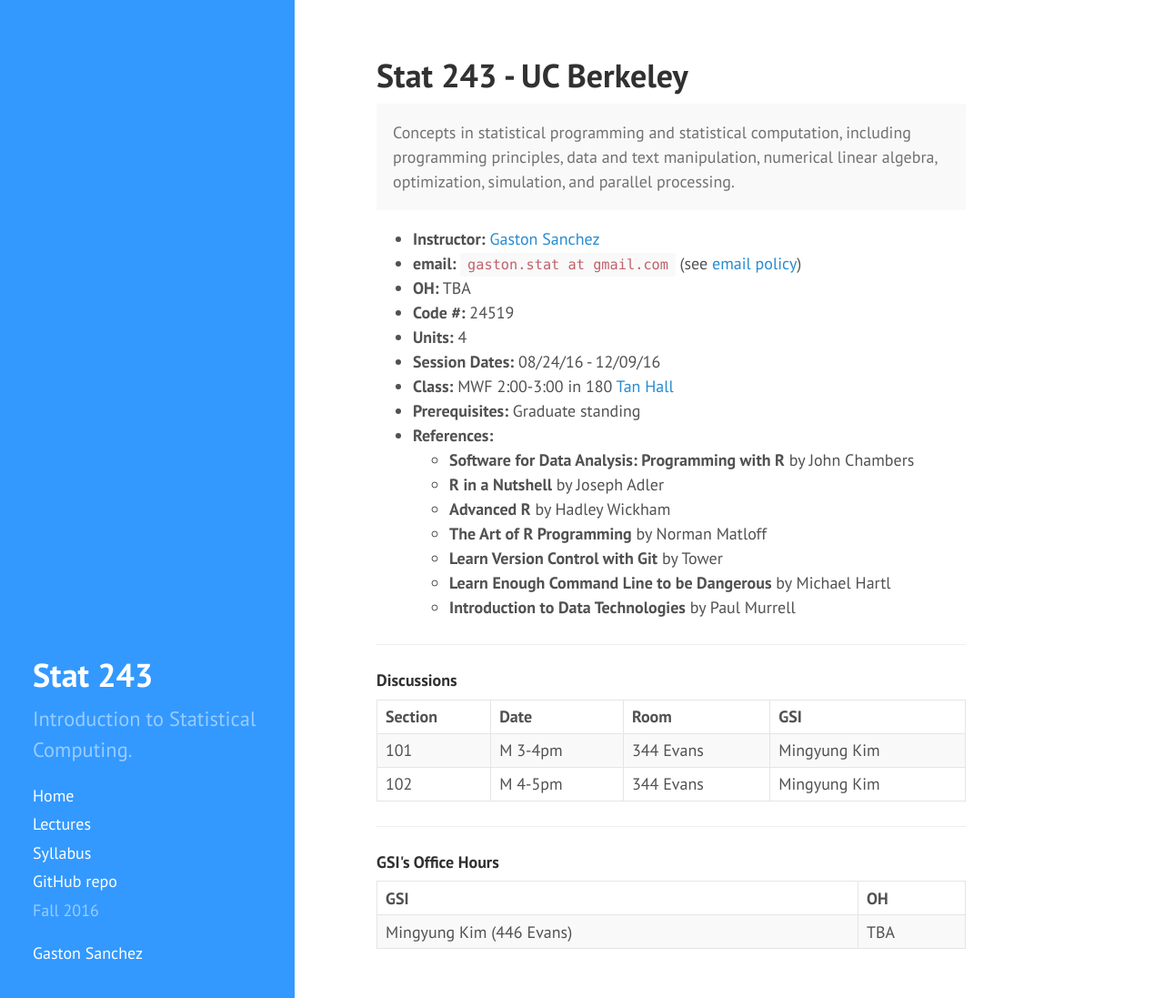
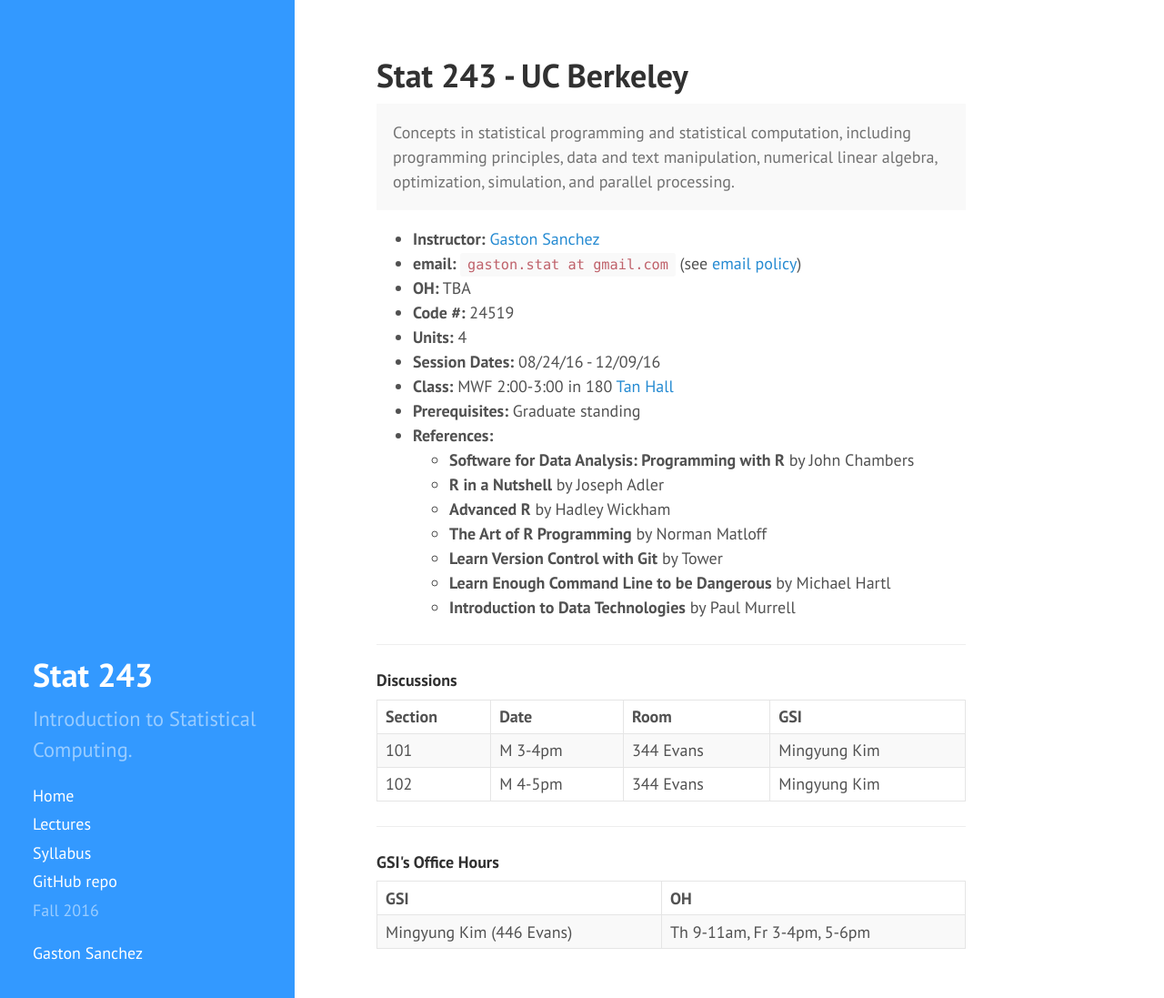
Before and after one commit to gastonstat/stat243-relic, a Jekyll site: the page built from index.html, in a window 1280 px wide and 1097 px high. Shown: the whole window at 91% size. Built offline with Jekyll 4.4.1, drawn with Linux system fonts in a browser that asks for light colours; nearby versions of some CDN libraries; the list of posts is cut into pages by our own code.

Commit message:
index: added fall 2016 GSI OH

```diff
--- a/index.html
+++ b/index.html
@@ -76,7 +76,7 @@
   <tbody>
     <tr>
       <td>Mingyung Kim (446 Evans)</td>
-      <td>TBA</td>
+      <td>Th 9-11am, Fr 3-4pm, 5-6pm</td>
     </tr>
   </tbody>
 </table>
```
